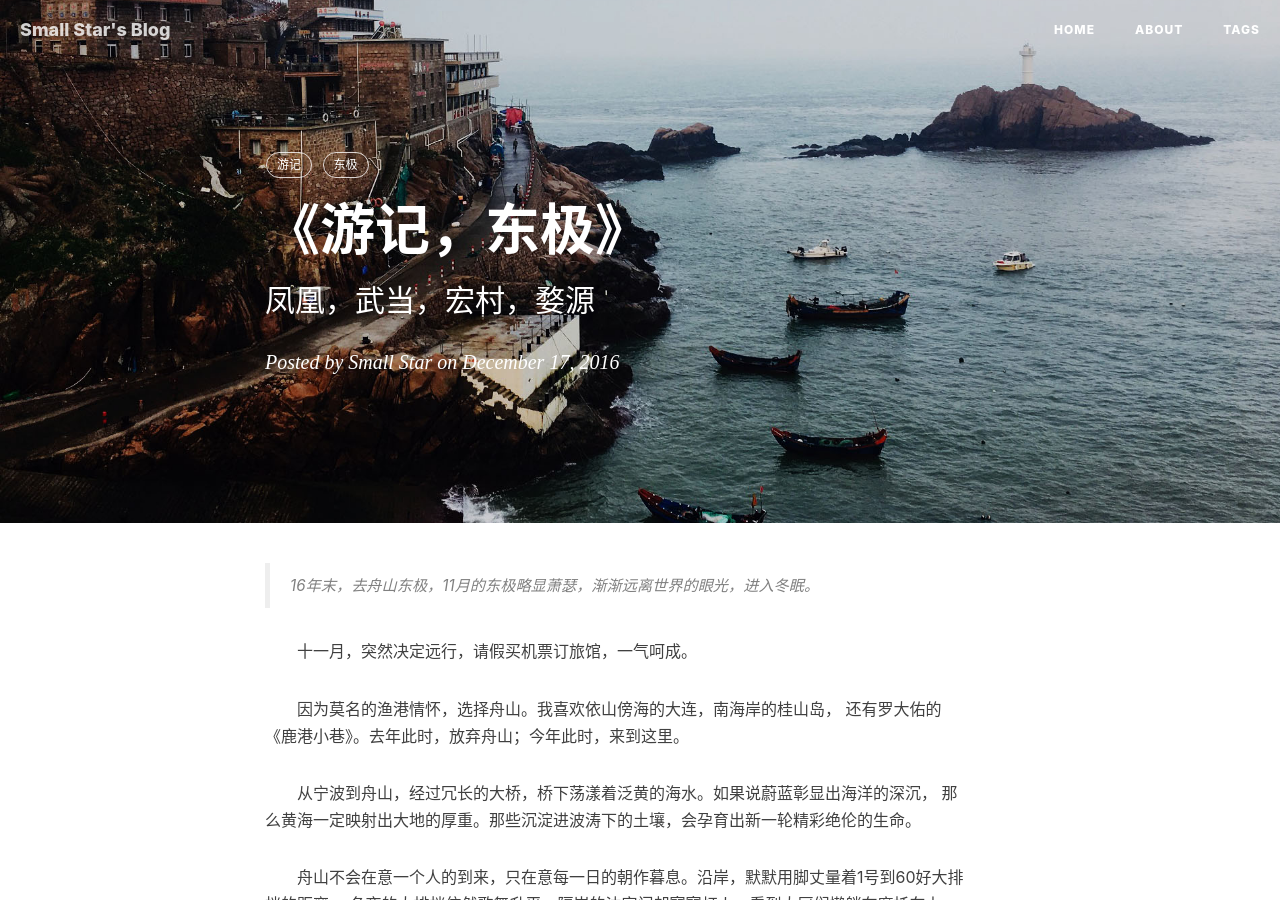
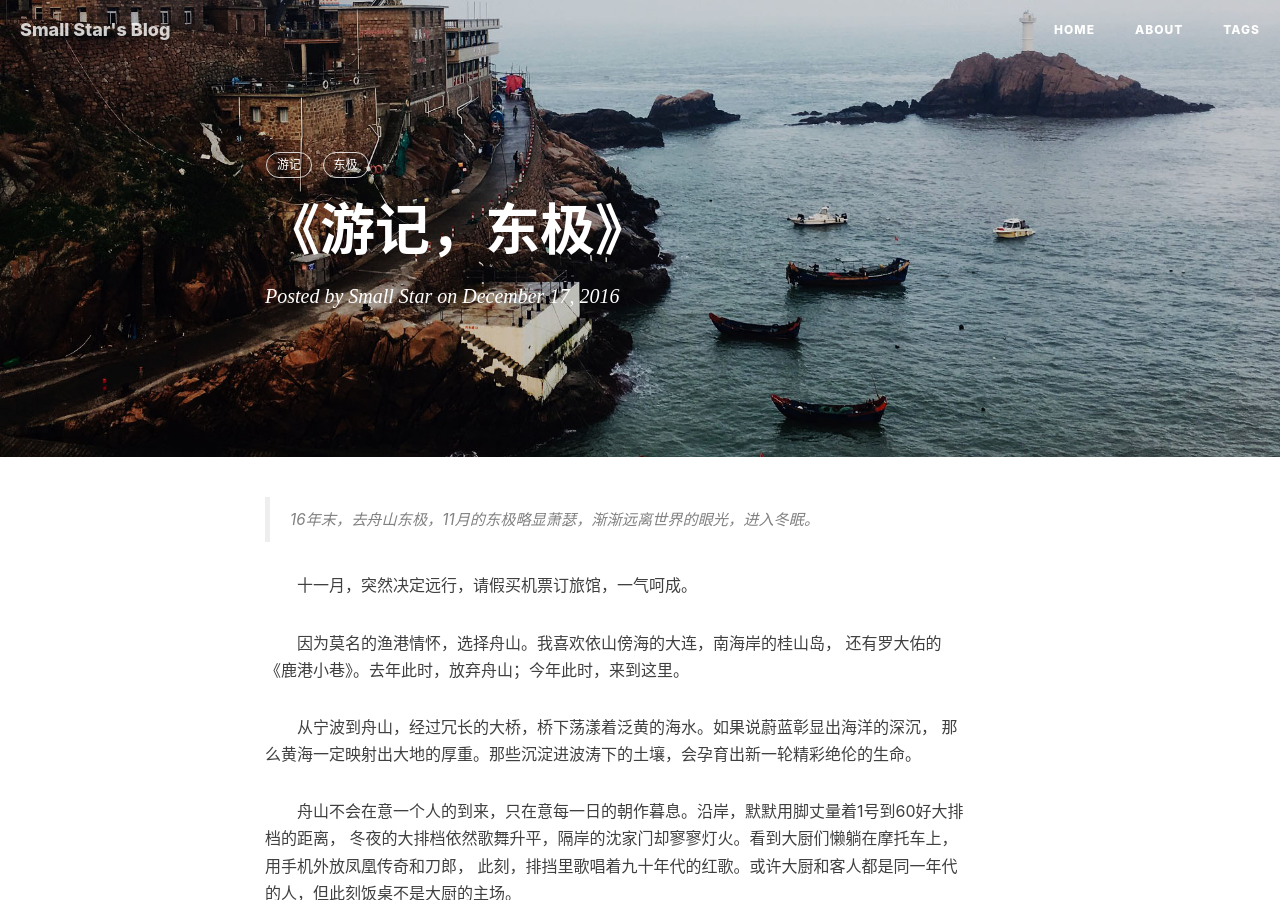
Before and after one commit to smallstar92/smallstar92.github.io, a Jekyll site: the page built from _posts/2016-12-17-travel-dongji.markdown, in a window 1280 px wide and 900 px high. Built offline with Jekyll 4.4.1, drawn with Linux system fonts in a browser that asks for light colours; nearby versions of some CDN libraries; comment, search, counter and statistics services are not loaded.

Commit message:
Update 2016-12-17-travel-dongji.markdown

```diff
--- a/_posts/2016-12-17-travel-dongji.markdown
+++ b/_posts/2016-12-17-travel-dongji.markdown
@@ -1,7 +1,7 @@
 ---
 layout:     post
 title:      "《游记，东极》"
-subtitle:   "凤凰，武当，宏村，婺源"
+subtitle:   ""
 date:       2016-12-17 12:00:00
 author:     "Small Star"
 header-img: "img/dongji/post-bg-dongji.jpg"
```
